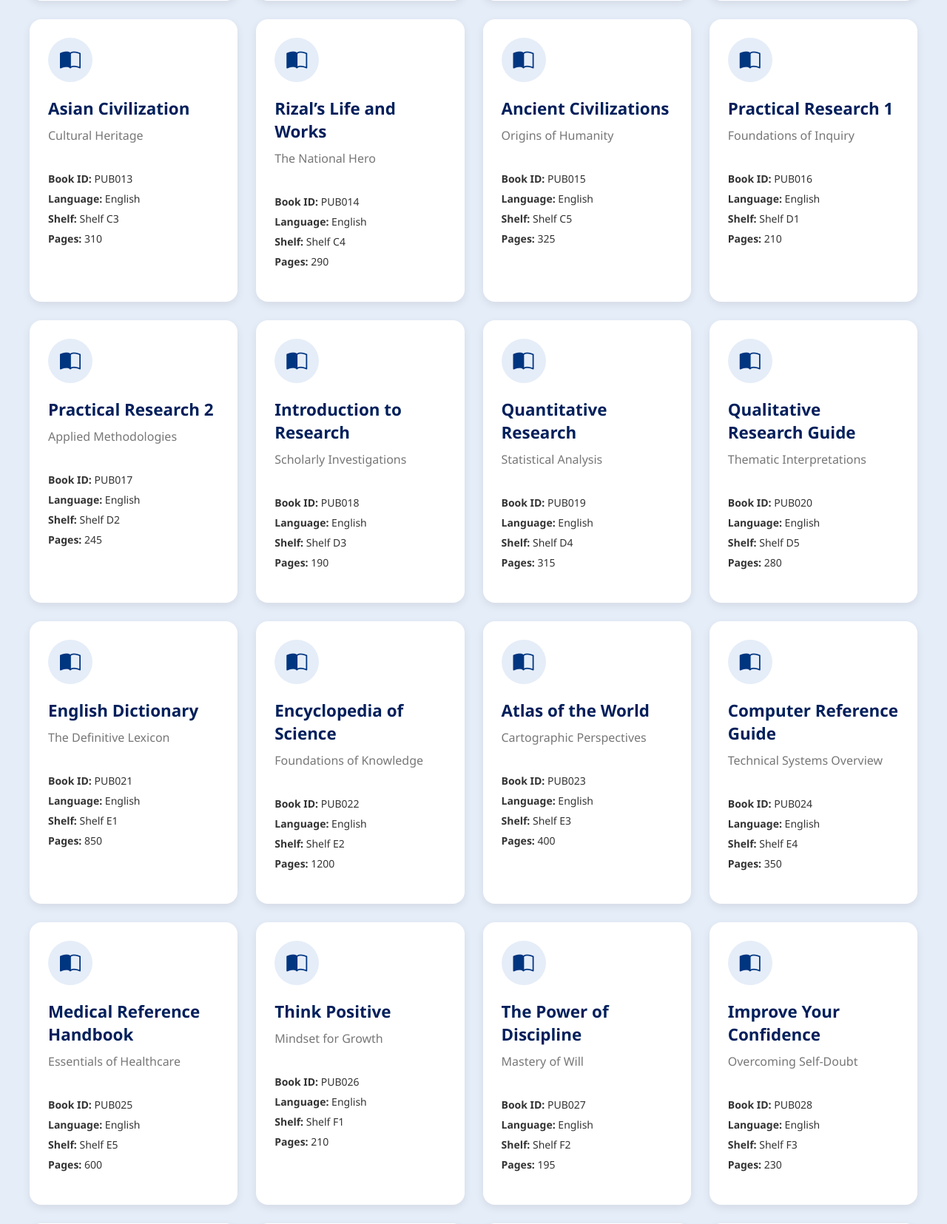
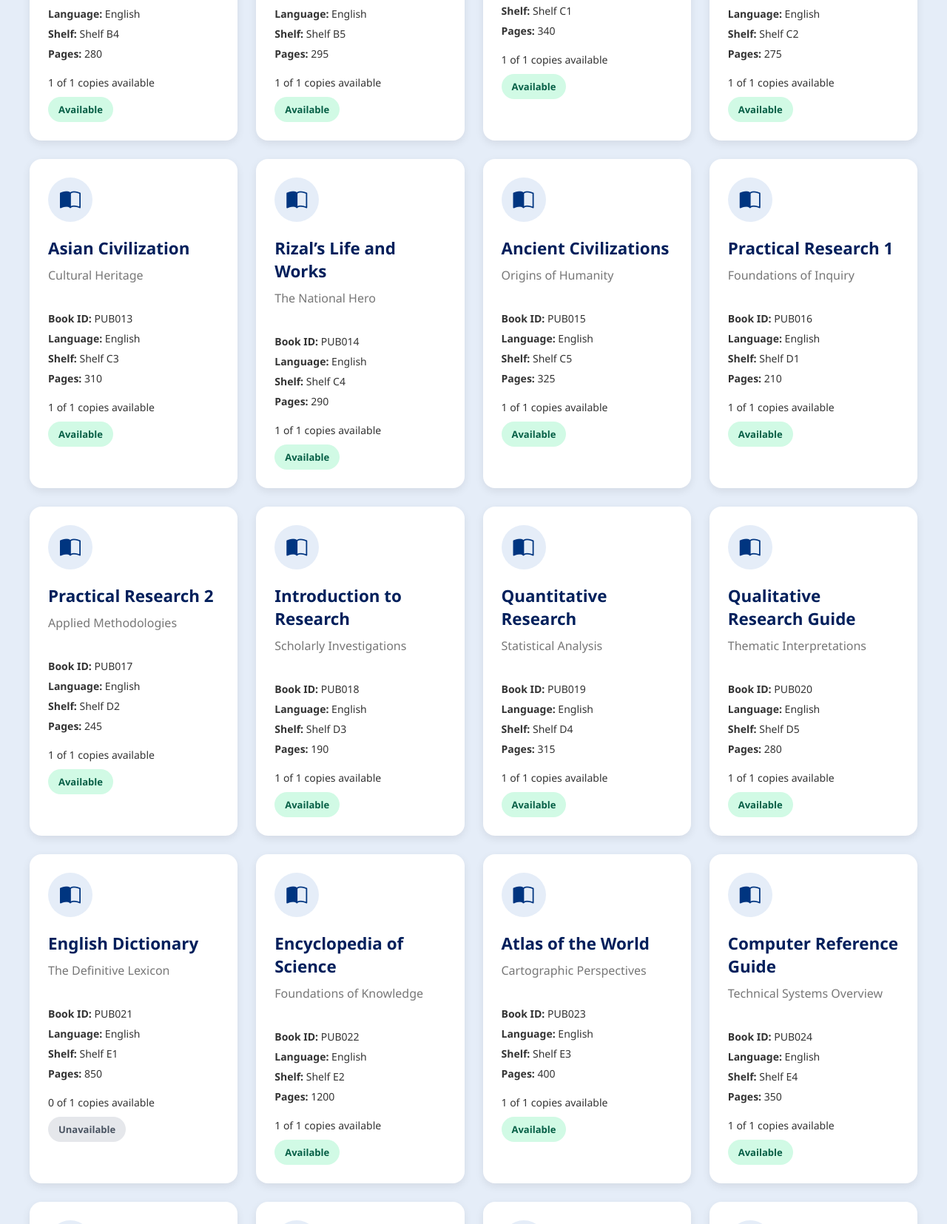
Before and after one commit to reazelleangelacastillo/IM2-Final-Project, a PHP site: page /php/browse.php in a window 1280 px wide. Shown: the part 1412-3067 px from the top of the page at 74% size. Run offline with PHP 8.4, Linux system fonts and the light colour scheme; data comes from the database, SQL or seed files in the repository; data that the repository does not hold is empty.

Commit message:
Added: Borrower Section Book Availability

```diff
--- a/css/browse.css
+++ b/css/browse.css
@@ -217,6 +217,16 @@ body {
     color: #92400e;
 }
 
+.status.unavailable {
+    background-color: #e5e7eb;
+    color: #4b5563;
+}
+
+.copies-line {
+    font-size: 14px;
+    margin-bottom: 10px;
+}
+
 /* RESPONSIVE */
 
 @media (max-width: 768px) {
--- a/php/browse.php
+++ b/php/browse.php
@@ -11,14 +11,30 @@ if (!$conn) {
 }
 
 $sql = "SELECT
-            pub_id,
-            title,
-            subtitle,
-            language_used,
-            shelf_location,
-            pages
+            publication.pub_id,
+            publication.title,
+            publication.subtitle,
+            publication.language_used,
+            publication.shelf_location,
+            publication.pages,
+            COALESCE(book_status_summary.total_copies, 0) AS total_copies,
+            COALESCE(book_status_summary.available_copies, 0) AS available_copies,
+            COALESCE(book_status_summary.book_status, 'Unavailable') AS book_status
         FROM publication
-        ORDER BY pub_id ASC";
+        LEFT JOIN (
+            SELECT pc.pub_id,
+                   COUNT(*) AS total_copies,
+                   SUM(s.status_type = 'Available' AND s.`condition` = 'Good') AS available_copies,
+                   CASE
+                       WHEN SUM(s.status_type = 'Available' AND s.`condition` = 'Good') > 0 THEN 'Available'
+                       WHEN SUM(s.status_type = 'Borrowed') > 0 THEN 'Borrowed'
+                       ELSE 'Unavailable'
+                   END AS book_status
+            FROM `pub copies` pc
+            LEFT JOIN status s ON s.status_id = pc.status_id
+            GROUP BY pc.pub_id
+        ) AS book_status_summary ON book_status_summary.pub_id = publication.pub_id
+        ORDER BY publication.pub_id ASC";
 
 $result = mysqli_query($conn, $sql);
 ?>
@@ -99,6 +115,15 @@ $result = mysqli_query($conn, $sql);
                 </span>
             </div>
 
+            <div class="copies-line">
+                <?php echo (int) $row['total_copies'] > 0
+                    ? (int) $row['available_copies'] . ' of ' . (int) $row['total_copies'] . ' copies available'
+                    : 'No copies'; ?>
+            </div>
+            <span class="status <?php echo htmlspecialchars(strtolower($row['book_status'])); ?>">
+                <?php echo htmlspecialchars($row['book_status']); ?>
+            </span>
+
         </div>
 
         <?php
```
